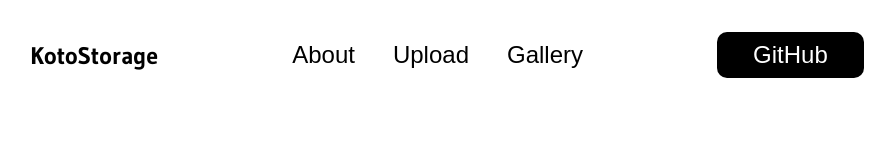
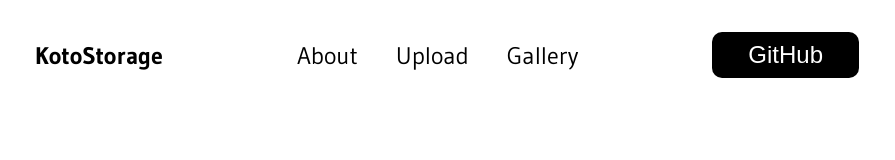
Before and after one commit to Bavpnet/KotoStorage, a React (Create React App) app in the folder frontend/: page / in a window 1280 px wide. Shown: the top 160 px of the page, without its empty margins (193-1088 px from the left). Built offline with nearby package versions, Linux system fonts and the light colour scheme.

Commit message:
refactor: move LinkButtonGroup and SocialInfo to aside for better accessibility tree structure

```diff
--- a/frontend/src/components/LinkButtonGroup/LinkButtonGroup.module.css
+++ b/frontend/src/components/LinkButtonGroup/LinkButtonGroup.module.css
@@ -10,11 +10,8 @@
   padding: 0;
 }
 
-.links.active {
-  left: 0;
-}
-
 .links__btn {
+  font-family: 'Gudea', sans-serif;
   font-size: 1rem;
   font-weight: 400;
   transition: 0.3s;
@@ -33,18 +30,11 @@
 
 @media only screen and (max-width: mobile-max-width) {
   .links {
-    position: fixed;
-    top: 0;
-    left: 100%;
     width: 100%;
-    height: 100vh;
     display: flex;
-    background: primary;
     flex-direction: column;
     justify-content: start;
     align-items: start;
-    transition: 0.4s;
-    padding-top: 64px;
     z-index: 5;
   }
 
--- a/frontend/src/components/LinkButtonGroup/LinkButtonGroup.tsx
+++ b/frontend/src/components/LinkButtonGroup/LinkButtonGroup.tsx
@@ -1,5 +1,4 @@
 import { useNavigate } from 'react-router-dom'
-import { SocialInfo } from '../SocialInfo'
 import styles from './LinkButtonGroup.module.css'
 
 type LinkButtonGroupProps = {
@@ -20,7 +19,7 @@ export const LinkButtonGroup: React.FC<LinkButtonGroupProps> = ({
   }
 
   return (
-    <ul className={`${styles.links} ${isMenuOpen ? styles.active : ''}`}>
+    <ul className={`${styles.links}`}>
       <li role="presentation" className={styles.line} />
 
       {linkButtons.map(link => (
@@ -36,7 +35,6 @@ export const LinkButtonGroup: React.FC<LinkButtonGroupProps> = ({
       ))}
 
       <li role="presentation" className={styles.line} />
-      <SocialInfo />
     </ul>
   )
 }
--- a/frontend/src/components/Navbar/Navbar.module.css
+++ b/frontend/src/components/Navbar/Navbar.module.css
@@ -1,4 +1,5 @@
 @value mobile-max-width from './../../globals.css';
+@value primary from './../../globals.css';
 
 nav {
   font-family: 'Gudea', sans-serif;
@@ -9,6 +10,10 @@ nav {
   gap: min(300px, 10%);
   overflow: hidden;
   padding-top: 32px;
+}
+
+aside.active {
+  left: 0;
 }
 
 .logo {
@@ -26,8 +31,23 @@ nav {
     padding: 18px 20px;
   }
 
-  nav > *:not(ul) {
+  nav > *:not(aside) {
     z-index: 10;
+  }
+
+  aside {
+    position: fixed;
+    top: 0;
+    left: 100%;
+    width: 100%;
+    height: 100vh;
+    display: flex;
+    flex-direction: column;
+    background: primary;
+    padding-top: 64px;
+    gap: 52px;
+    z-index: 5;
+    transition: 0.4s;
   }
 
   .gh_btn {
--- a/frontend/src/components/Navbar/Navbar.tsx
+++ b/frontend/src/components/Navbar/Navbar.tsx
@@ -1,5 +1,6 @@
 import { useState } from 'react'
 import { LinkButtonGroup } from '../LinkButtonGroup'
+import { SocialInfo } from '../SocialInfo'
 import { Hamburger } from '../ui/Hamburger'
 import { UIButton } from '../ui/UIButton'
 import styles from './Navbar.module.css'
@@ -18,7 +19,13 @@ export const Navbar = () => {
   return (
     <nav>
       <h1 className={styles.logo}>KotoStorage</h1>
-      <LinkButtonGroup isMenuOpen={isMenuOpen} setIsMenuOpen={setIsMenuOpen} />
+      <aside className={`${isMenuOpen ? styles.active : ''}`}>
+        <LinkButtonGroup
+          isMenuOpen={isMenuOpen}
+          setIsMenuOpen={setIsMenuOpen}
+        />
+        <SocialInfo />
+      </aside>
 
       <div className={styles.gh_btn}>
         <UIButton text="GitHub" onClick={openGithub} />
```
